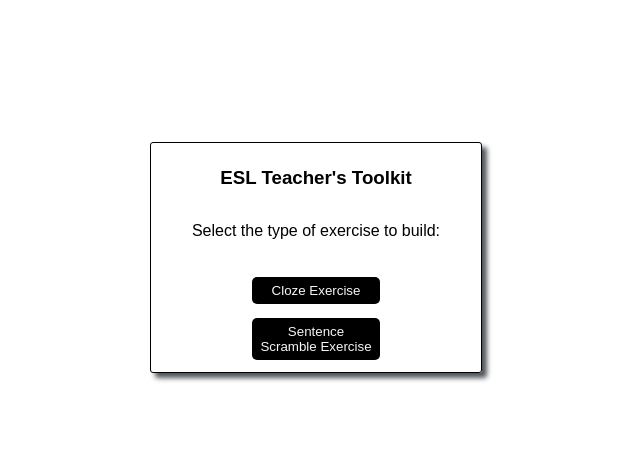
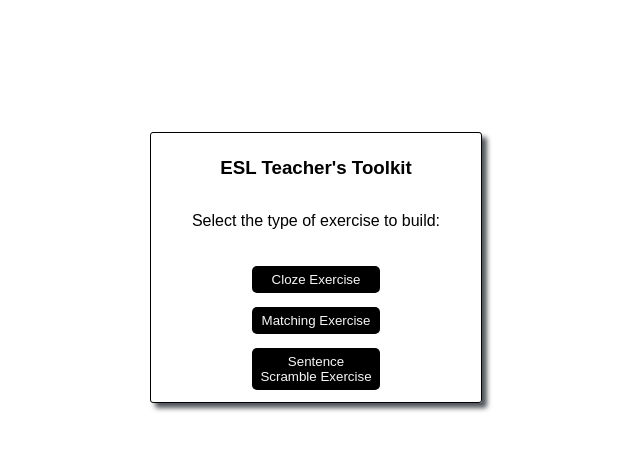
Before and after one commit to Cameron-Grams/ESL-Toolkit, a React (Create React App) app: page / in a window 1280 px wide. Shown: the top 450 px of the page, without its empty margins (324-964 px from the left). Built offline with nearby package versions, Linux system fonts and the light colour scheme.

Commit message:
add in Match Maker

```diff
--- a/src/App.js
+++ b/src/App.js
@@ -6,6 +6,7 @@ import Main from './containers/Main/Main'
 import InputPage from './containers/InputText/InputPage'
 import OutputPage from './containers/OutputPage/OutputPage'
 import ClozeMaker from './containers/ClozeMaker/ClozeMaker'
+import MatchMaker from './containers/MatchMaker/MatchMaker'
 import './App.css';
 
 class App extends Component {
@@ -17,6 +18,7 @@ class App extends Component {
                     <Route exact path={ "/" } component={ Main }  />
                     <Route exact path={ "/input/:type" } component={ InputPage } />
                     <Route exact path={ "/build-cloze" } component={ ClozeMaker } />
+                    <Route exact path={ "/matching" } component={ MatchMaker } />
                     <Route exact path={ "/confirm-exercise" } component={ OutputPage } />
                 </Switch>
             </BrowserRouter>
--- a/src/containers/Main/Main.css
+++ b/src/containers/Main/Main.css
@@ -4,11 +4,7 @@
     max-width: 475px;
 }
 
-.clozeButton{
-    width: 40%;
-}
-
-.scrambleButton{
+.mainButton{
     width: 40%;
 }
 
@@ -19,3 +15,7 @@
 .scrambleButton:hover{
     background-color: #e08f09;
 }
+
+.matchButton:hover{
+    background-color: #04773a;
+}
--- a/src/containers/Main/Main.jsx
+++ b/src/containers/Main/Main.jsx
@@ -12,8 +12,9 @@ class Main extends React.Component{
                 <div className={ "innerDiv mainInnerDiv shadowCentralComponent"}>
                     <h3 className={ "mainTitle" } >ESL Teacher's Toolkit</h3>
                     <p>Select the type of exercise to build:</p>
-                    <Link to={ "/input/cloze" }><button className={ "submitButton clozeButton"}>Cloze Exercise</button></Link><br></br>
-                    <Link to={ "/input/scramble" }><button className={ "submitButton scrambleButton"} >Sentence Scramble Exercise</button></Link>
+                    <Link to={ "/input/cloze" }><button className={ "submitButton mainButton clozeButton"}>Cloze Exercise</button></Link><br></br>
+                    <Link to={ "/matching" }><button className={ "submitButton mainButton matchButton"}>Matching Exercise</button></Link><br></br>
+                    <Link to={ "/input/scramble" }><button className={ "submitButton mainButton scrambleButton"} >Sentence Scramble Exercise</button></Link>
                 </div>
                 <div className={ "liftDiv"}></div>
             </div>
--- /dev/null
+++ b/src/containers/MatchMaker/MatchMaker.jsx
@@ -0,0 +1,13 @@
+import React from 'react'
+
+class MatchMaker extends React.Component{
+
+
+    render(){
+        return(
+            <div>Match Maker</div>
+        )
+    }
+}
+
+export default MatchMaker
```
